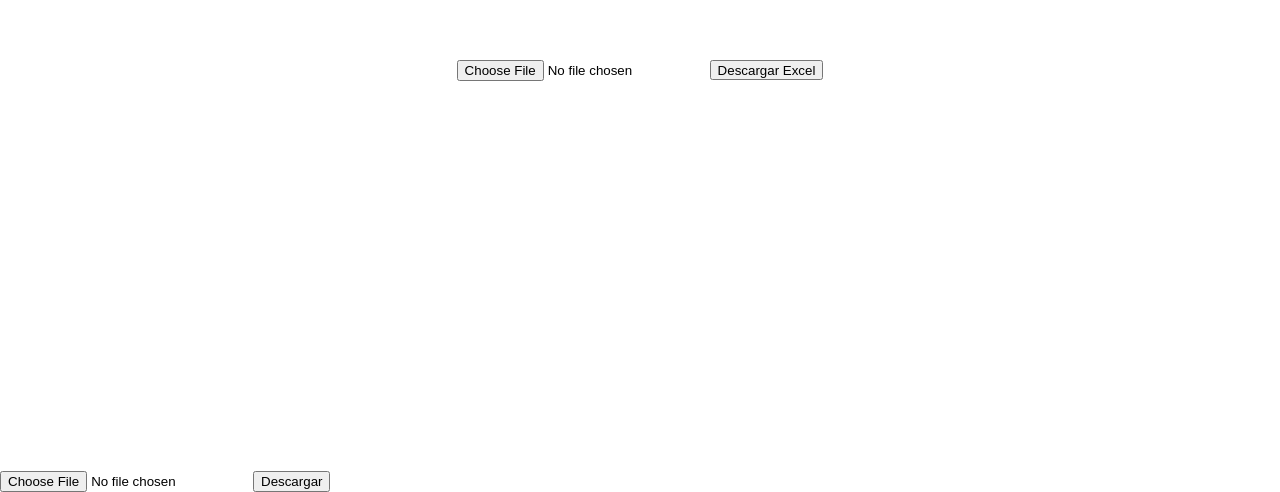
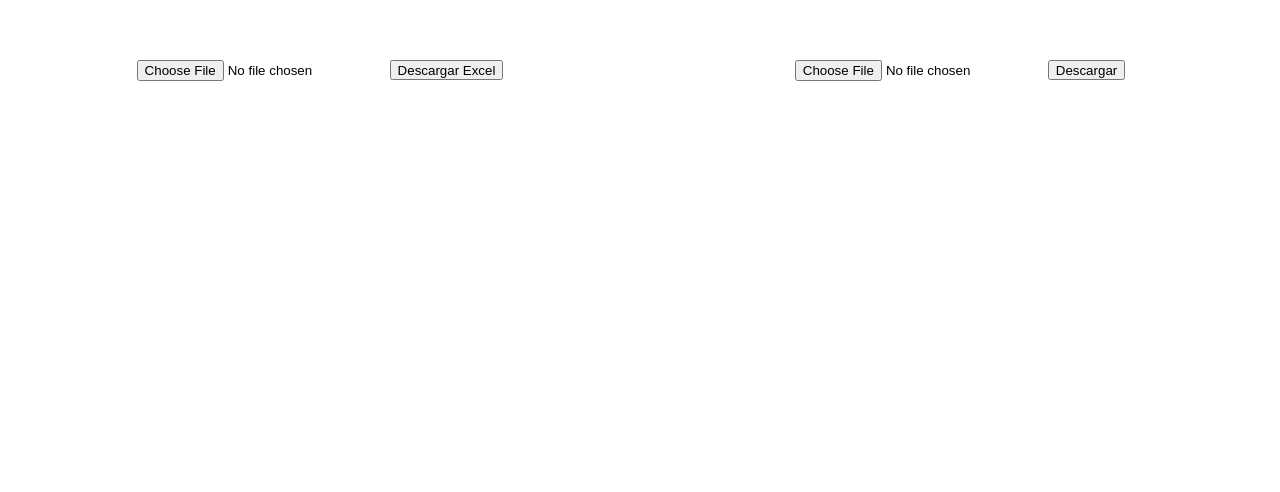
Before and after one commit to AlexJmzc/distribucion, a React (Create React App) app: page / in a window 1280 px wide. Shown: the part 330-822 px from the top of the page. After the commit the page ends 800 px from the top, so only its background shows below. Built offline with nearby package versions, Linux system fonts and the light colour scheme.

Commit message:
Distribution

```diff
--- a/src/App.js
+++ b/src/App.js
@@ -1,12 +1,8 @@
-import Distribucion from './components/distribucion/distribución'
-import Principal from './components/principal/principal'
+import Main from './components/main/main'
 
 function App () {
   return (
-    <>
-      <Principal />
-      <Distribucion />
-    </>
+    <Main />
   )
 }
 
--- a/src/components/distribucion/distribución.jsx
+++ b/src/components/distribucion/distribución.jsx
@@ -193,7 +193,7 @@ const Distribucion = () => {
   }
 
   return (
-    <div>
+    <div className='main'>
       <input type='file' onChange={handleFileUpload} />
       <button onClick={generateExcel}>Descargar</button>
     </div>
--- /dev/null
+++ b/src/components/main/main.css
@@ -0,0 +1,11 @@
+.main {
+    width: 100vw;
+    height: 100vh;
+    display: flex;
+    justify-content: center;
+}
+
+.main button {
+    width: fit-content;
+    height: 20px;
+}
--- /dev/null
+++ b/src/components/main/main.jsx
@@ -0,0 +1,14 @@
+import React from 'react'
+import Principal from '../principal/principal'
+import Distribucion from '../distribucion/distribución'
+
+const Main = () => {
+  return (
+    <div className='main'>
+      <Principal />
+      <Distribucion />
+    </div>
+  )
+}
+
+export default Main
```
